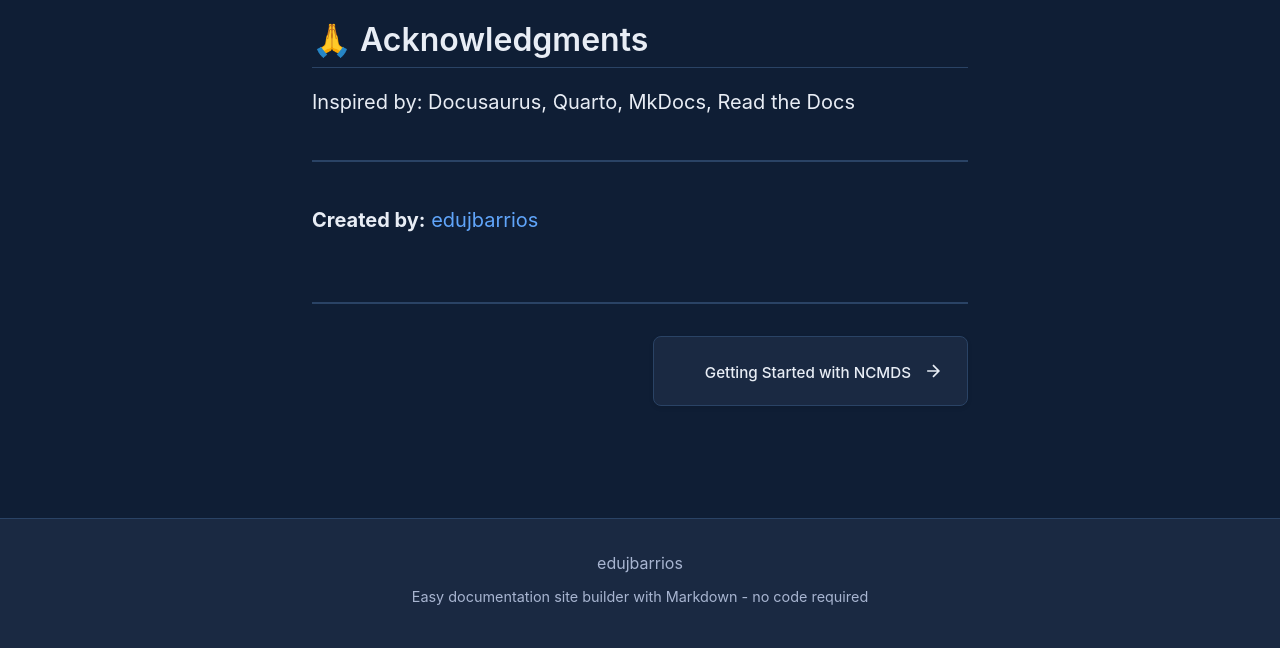
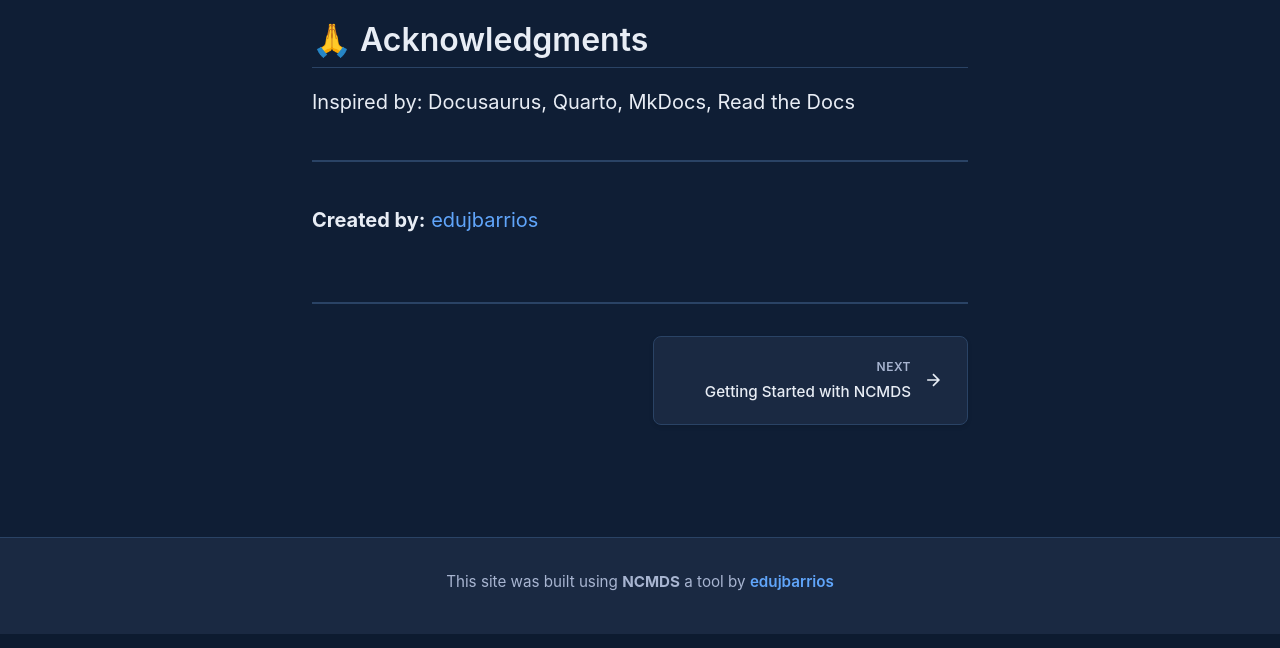
Before and after one commit to edujbarrios/ncmds, a Flask app: page /docs/01-index in a window 1280 px wide. Shown: the part 3520-4168 px from the top of the page. Run offline with Flask 3, Linux system fonts and the light colour scheme; some libraries are stand-ins or nearby versions.

Commit message:
fixed and improved the footer

```diff
--- a/config/config.yaml
+++ b/config/config.yaml
@@ -26,15 +26,6 @@ ui_text:
   logo_text: "MD"
   toggle_menu_aria: "Toggle menu"
 
-# Logo Configuration
-logo:
-  type: "image"  # Options: "text" (SVG with text) or "image" (custom image)
-  text: "MD"    # Text to display in SVG logo (only used when type is "text")
-  image_path: "/static/images/logo.png"  # Path to custom logo image (only used when type is "image")
-  image_alt: "NCMDS Logo"  # Alt text for image logo
-  width: 32     # Logo width in pixels
-  height: 32    # Logo height in pixels
-
   # Sidebar
   sidebar_title: "Documentation"
   no_documents_message: "No documents yet. Add <code>.md</code> files to the <code>docs/</code> folder."
@@ -47,7 +38,7 @@ logo:
   toc_title: "On This Page"
 
   # Footer
-  footer_text: "Built with <strong>NCMDS</strong> (No Code Markdown Sites) by"
+  footer_text: "This site was built using <strong>NCMDS</strong> a tool by"
 
   # Code blocks
   copy_button: "Copy"
@@ -57,6 +48,15 @@ logo:
   error_404_title: "404 - Page Not Found"
   error_404_heading: "404 - Page Not Found"
   error_404_message: "The page you are looking for does not exist."
+
+# Logo Configuration
+logo:
+  type: "image"  # Options: "text" (SVG with text) or "image" (custom image)
+  text: "MD"    # Text to display in SVG logo (only used when type is "text")
+  image_path: "/static/images/logo.png"  # Path to custom logo image (only used when type is "image")
+  image_alt: "NCMDS Logo"  # Alt text for image logo
+  width: 32     # Logo width in pixels
+  height: 32    # Logo height in pixels
 
 # Hero section configuration
 hero:
--- a/static/style.css
+++ b/static/style.css
@@ -1193,10 +1193,23 @@ body {
 .footer-content p {
     color: var(--text-secondary);
     margin-bottom: 0.5rem;
+    font-size: 0.95rem;
+}
+
+.footer-content p a {
+    color: var(--link-color);
+    text-decoration: none;
+    font-weight: 600;
+    transition: color 0.2s ease;
+}
+
+.footer-content p a:hover {
+    color: var(--link-hover);
 }
 
 .footer-meta {
-    font-size: 0.9rem;
+    font-size: 0.85rem;
+    opacity: 0.8;
 }
 
 /* Responsive Design */
--- a/templates/layout.html
+++ b/templates/layout.html
@@ -139,8 +139,7 @@
     <!-- Footer -->
     <footer class="site-footer">
         <div class="footer-content">
-            <p>{{ config.ui_text.footer_text|safe }} {{ config.author }}</p>
-            <p class="footer-meta">{{ config.description }}</p>
+            <p>{{ config.ui_text.footer_text|safe }} <a href="https://github.com/{{ config.author }}" target="_blank" rel="noopener noreferrer">{{ config.author }}</a></p>
         </div>
     </footer>
 
```
